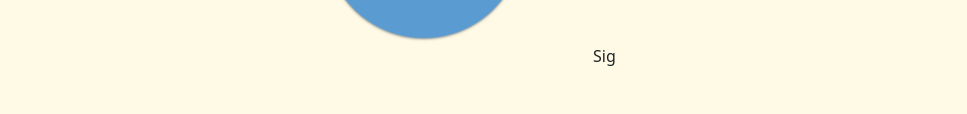
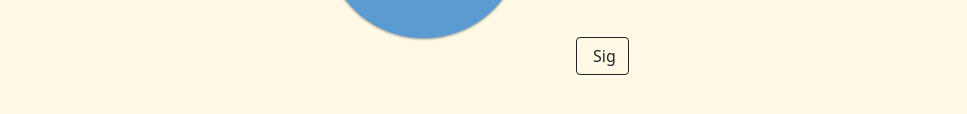
Before and after one commit to wollygfx/biologia, a plain HTML site: page index.html in a window 1280 px wide. Shown: the part 472-586 px from the top of the page, without its empty margins (88-1055 px from the left). Drawn offline with Linux system fonts and the light colour scheme.

Commit message:
Update index.html

```diff
--- a/index.html
+++ b/index.html
@@ -24,7 +24,7 @@
                             - Carlos Alberto Cardona Cadena
                         </p><br>
                         <div class="d-flex">
-                            <button id="siguiente" class="btn flex-shrink-0" type="button">
+                            <button id="siguiente" class="btn btn-outline-dark flex-shrink-0" type="button">
                                 <i class="me-1"></i>
                                 Sig
                             </button>
```
